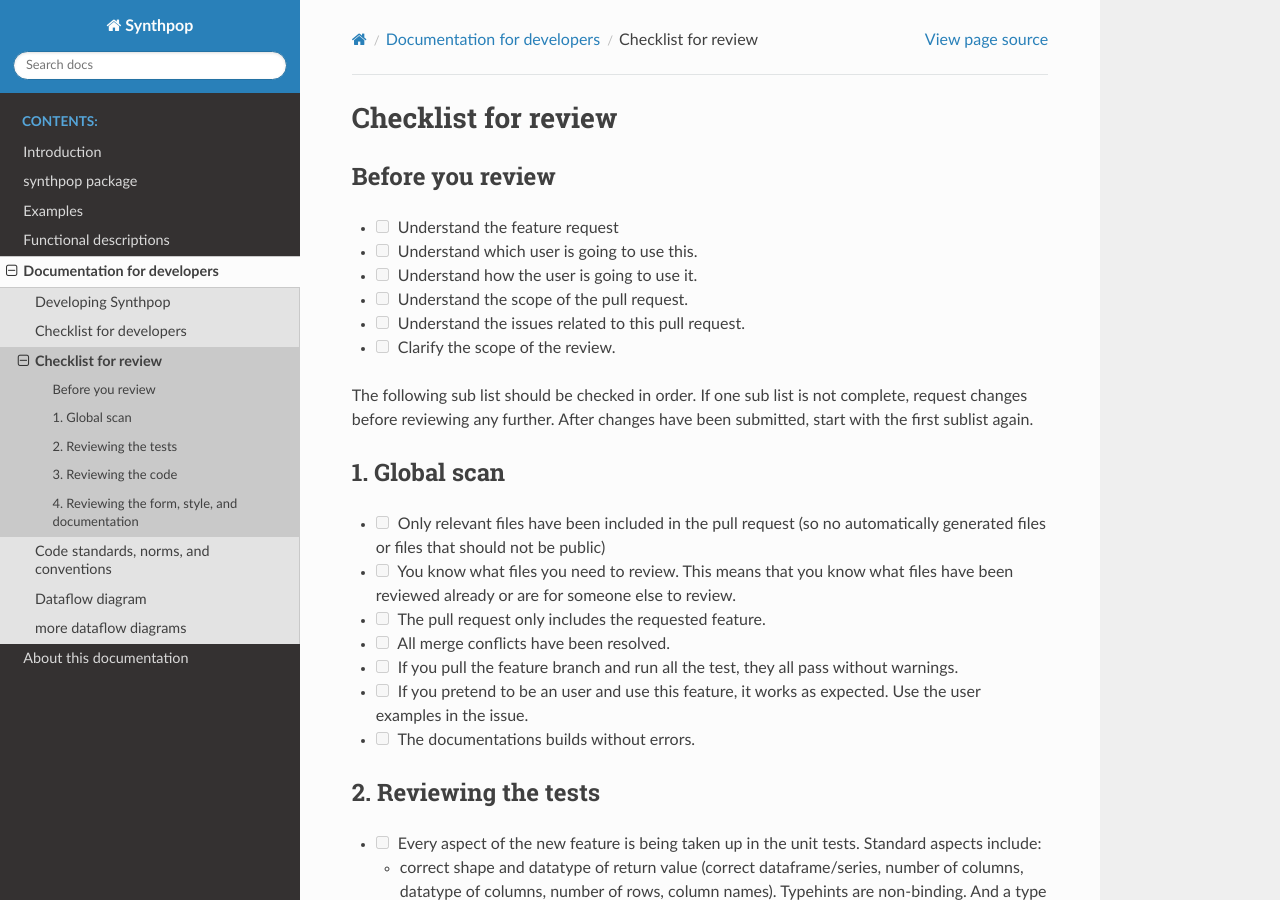
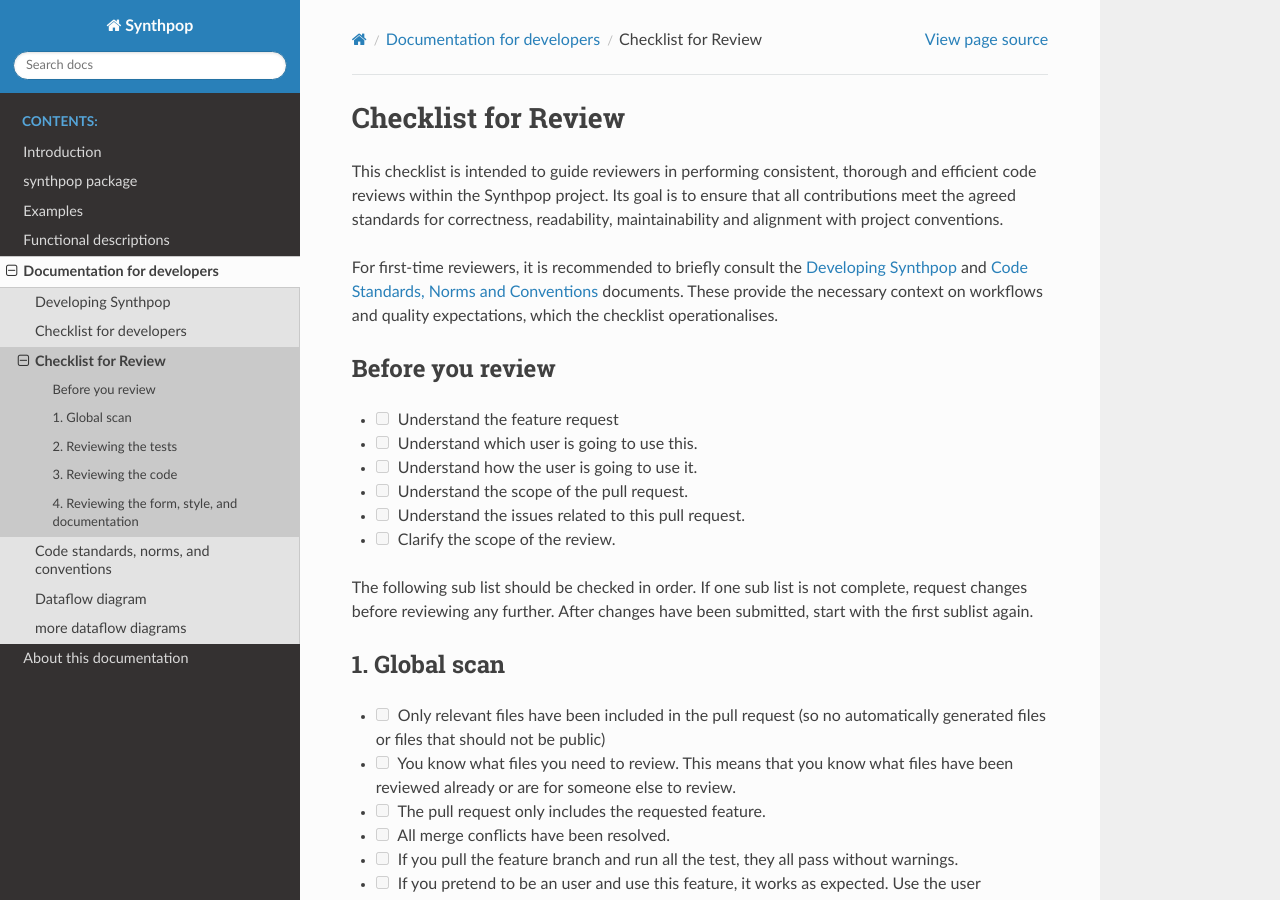
Before and after one commit to duonl/synthpop-py, a Sphinx documentation site: the page built from docs/source/developer/checklist_for_review.md, in a window 1280 px wide and 900 px high. Built offline with Sphinx 7.4.7 and the Read the Docs theme 3.1.0, drawn with Linux system fonts in a browser that asks for light colours; some of the changed text lies outside the part shown.

Commit message:
Update checklist_for_review.md

```diff
--- a/docs/source/developer/checklist_for_review.md
+++ b/docs/source/developer/checklist_for_review.md
@@ -1,4 +1,7 @@
-# Checklist for review
+# Checklist for Review
+This checklist is intended to guide reviewers in performing consistent, thorough and efficient code reviews within the Synthpop project. Its goal is to ensure that all contributions meet the agreed standards for correctness, readability, maintainability and alignment with project conventions.
+
+For first-time reviewers, it is recommended to briefly consult the [Developing Synthpop](developing.md) and [Code Standards, Norms and Conventions](code_standards_and_norms.md) documents. These provide the necessary context on workflows and quality expectations, which the checklist operationalises.
 
 ## Before you review
 - [ ] Understand the feature request
@@ -42,7 +45,7 @@ For each unit test:
 - [ ] The code is the most efficient way to pass the tests.
 - [ ] There is no duplicate code.
 - [ ] Each component (module, class, function) is easy to understand.
-- [ ] The SOLID principles have been applied.
+- [ ] The [SOLID principles](https://www.geeksforgeeks.org/system-design/solid-principle-in-programming-understand-with-real-life-examples/) have been applied.
 - [ ] Any edge cases you see in the code have been covered by unit tests.
 - [ ] Type hints where appropriate.
 
```
